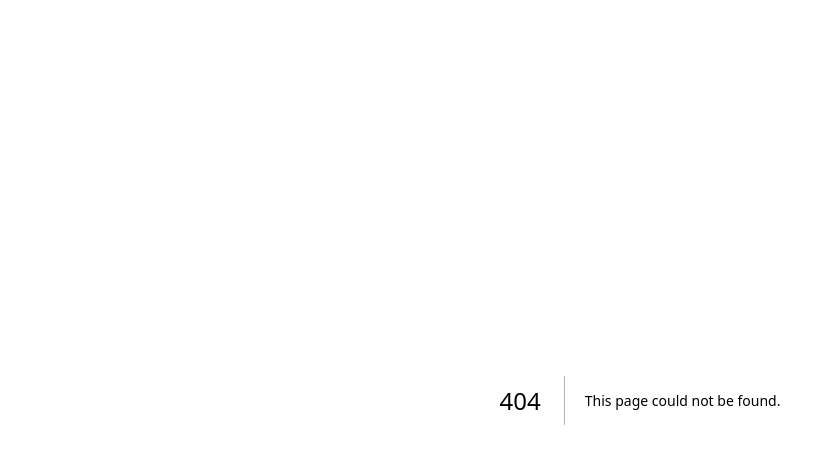
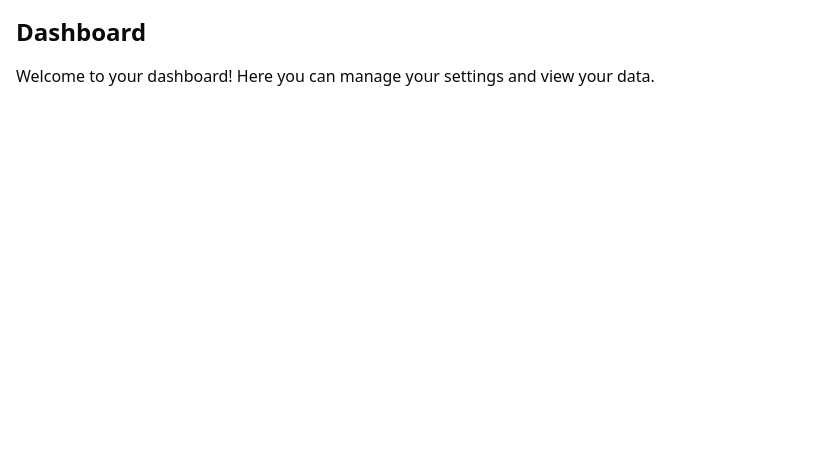
Before and after one commit to inrenping/blunt, a Next.js app: page /dash in a window 1280 px wide. Before the commit this address had no page. Shown: the top 464 px of the page, without its empty margins (0-827 px from the left). Built offline with nearby package versions, Linux system fonts and the light colour scheme.

Commit message:
add dashpage

```diff
--- /dev/null
+++ b/app/dash/page.tsx
@@ -0,0 +1,9 @@
+export default function DashPage() {
+    return (
+        <div className="p-4">
+            <h1 className="text-2xl font-bold mb-4">Dashboard</h1>
+            <p>Welcome to your dashboard! Here you can manage your settings and view your data.</p>
+            {/* Add more dashboard components and features here */}
+        </div>
+    );
+}
```
